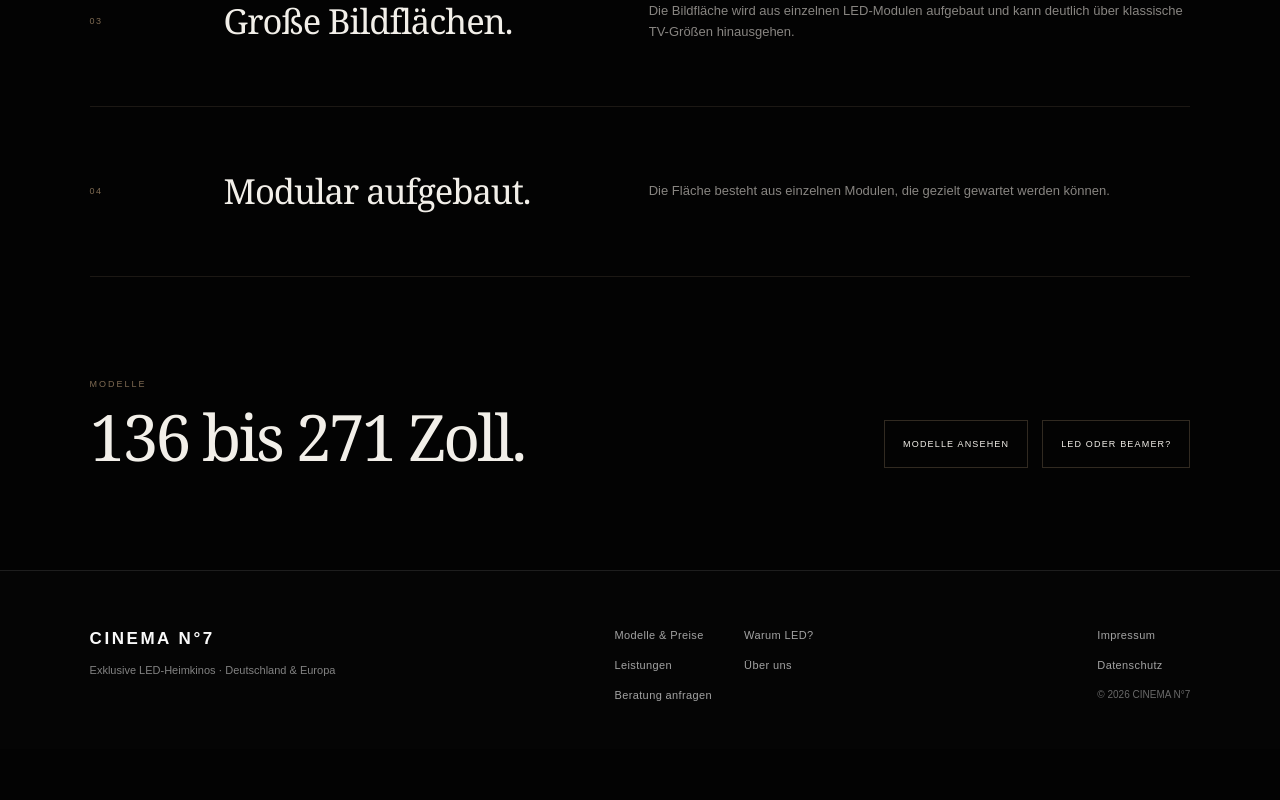
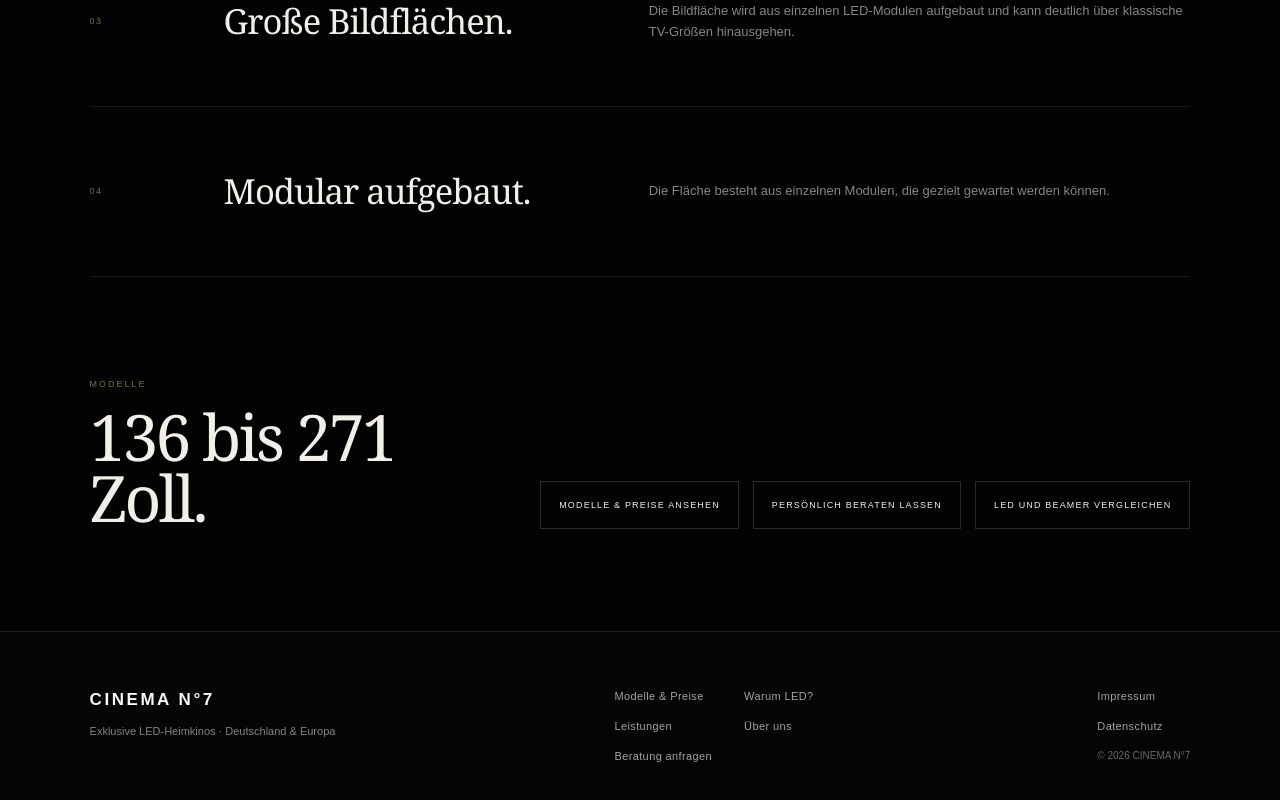
Before and after one commit to dennis-glaser-coder/cinema-n7, a Next.js app: page /led-heimkino in a window 1280 px wide. Shown: the part 884-1684 px from the top of the page. Before the commit the page ends 1633 px from the top, so only its background shows below. Built offline with nearby package versions, Linux system fonts and the light colour scheme; no server answers.

Commit message:
Connect trust and educational pages to pricing and consultation

```diff
--- a/app/led-heimkino/page.tsx
+++ b/app/led-heimkino/page.tsx
@@ -72,8 +72,9 @@ export default function LedHomeCinemaPage() {
           <h2>136 bis 271 Zoll.</h2>
         </div>
         <div className="seo-choice-actions">
-          <a href="/produkte">Modelle ansehen</a>
-          <a href="/led-oder-beamer">LED oder Beamer?</a>
+          <a href="/produkte">Modelle &amp; Preise ansehen</a>
+          <a href="/anfrage">Persönlich beraten lassen</a>
+          <a href="/led-oder-beamer">LED und Beamer vergleichen</a>
         </div>
       </section>
     </main>
```
